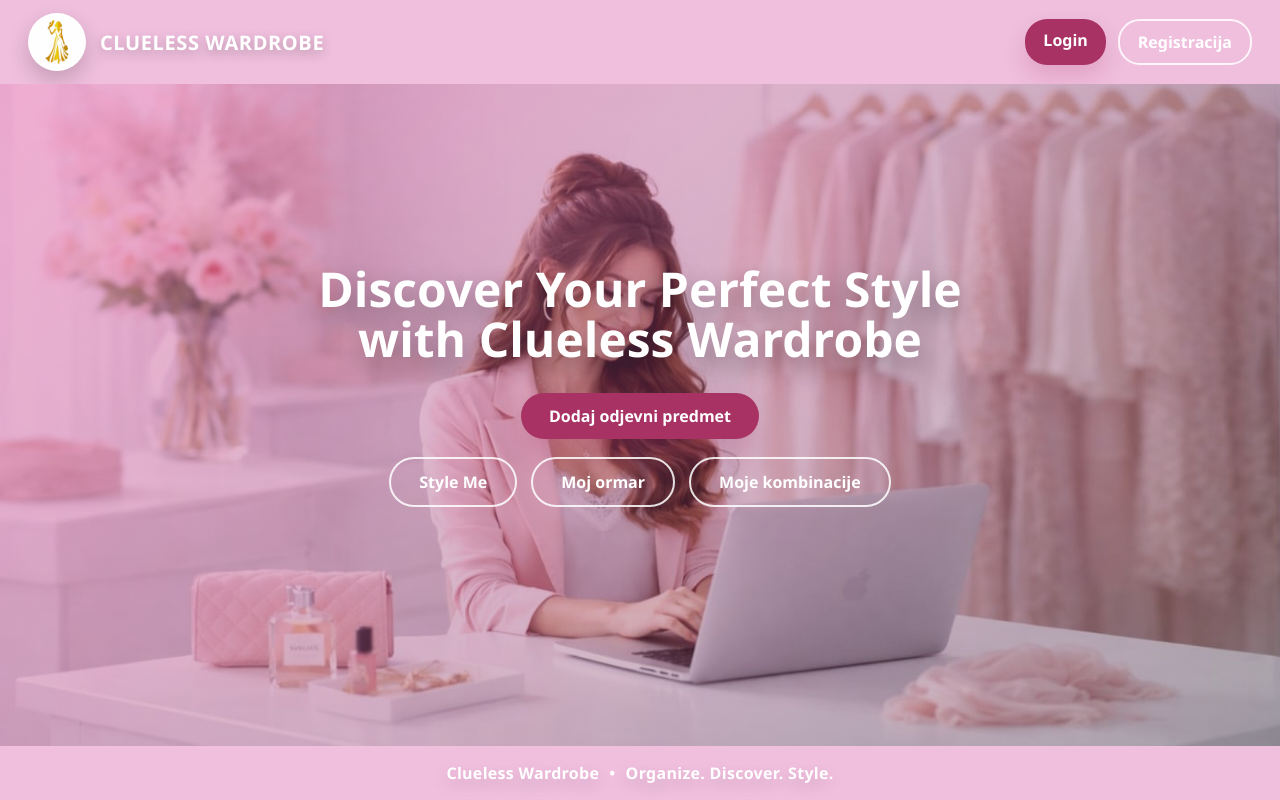
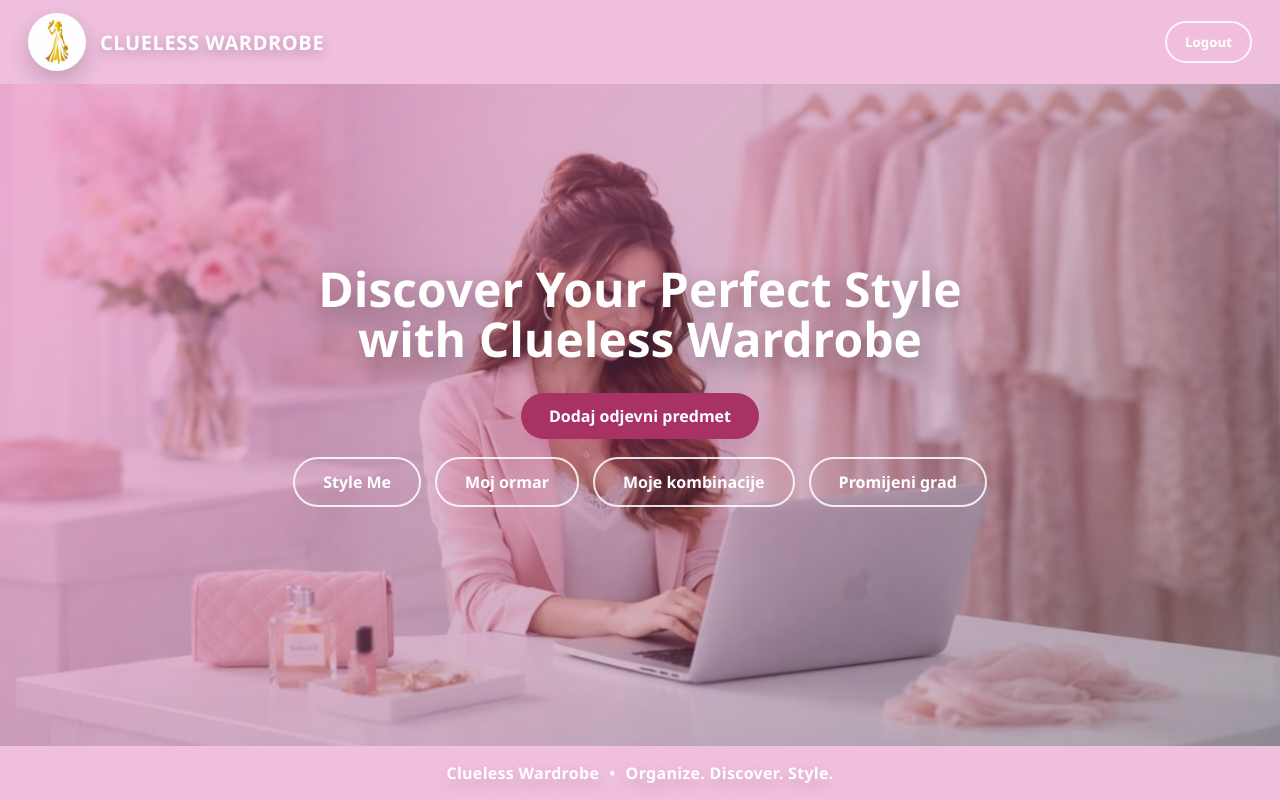
Before and after one commit to marijanab02/Ai_Outfit_Frontend, a React (Create React App) app: page /dashboard in a window 1280 px wide. Built offline with nearby package versions, Linux system fonts and the light colour scheme; sample sign-in values are in the browser's storage.

Commit message:
Location

```diff
--- a/src/App.js
+++ b/src/App.js
@@ -18,7 +18,7 @@ function App() {
 
         <Route path="/login" element={<Login />} />
         <Route path="/register" element={<Register />} />
-        <Route path="/dashboard" element={<Dashboard />} />
+        <Route path="/dashboard" element={<Dashboard />}/>
 
         <Route path="/wardrobe/add" element={<AddClothingItem />} />
         <Route path="/wardrobe" element={<Wardrobe />} />
--- a/src/pages/Dashboard.jsx
+++ b/src/pages/Dashboard.jsx
@@ -1,11 +1,57 @@
 import React from "react";
-import { Link } from "react-router-dom";
+import { Link, useNavigate } from "react-router-dom";
 import "./Dashboard.css";
 
 import logoImg from "../assets/logo.jpeg";
 import heroImg from "../assets/pozadina.jpeg";
 
 function Dashboard() {
+  const user = JSON.parse(localStorage.getItem("user")); // pretpostavljam da tamo čuvaš login info
+  const navigate = useNavigate();
+  const token = localStorage.getItem("token");
+  const isLoggedIn = !!token && !!user;
+
+  const changeCity = async () => {
+    const newCity = prompt("Unesi svoj grad:");
+
+    if (!newCity) return; // ako je prazan, izlazi
+
+    try {
+
+      const response = await fetch(`http://localhost:8000/api/users/${user.id}`, {
+        method: "PATCH",
+        headers: {
+          "Content-Type": "application/json",
+          "Authorization": `Bearer ${token}`
+        },
+        body: JSON.stringify({
+          location_city: newCity
+        })
+      });
+
+      if (!response.ok) throw new Error("Greška pri promjeni grada");
+
+      alert("Grad je uspješno promijenjen!");
+    } catch (error) {
+      alert(error.message);
+    }
+  };
+  const logout = async () => {
+    try {
+      await fetch("http://localhost:8000/api/logout", {
+        method: "POST",
+        headers: {
+          "Authorization": `Bearer ${token}`,
+        },
+      });
+    } catch (e) {
+      // čak i ako backend padne, frontend se mora očistiti
+    } finally {
+      localStorage.removeItem("token");
+      localStorage.removeItem("user");
+      navigate("/login");
+    }
+  };
   return (
     <div className="dash">
       <header className="dash-header">
@@ -17,8 +63,16 @@ function Dashboard() {
         </div>
 
         <nav className="dash-nav">
-          <Link to="/login" className="dash-navBtn">Login</Link>
-          <Link to="/register" className="dash-navBtn outline">Registracija</Link>
+          {!isLoggedIn ? (
+            <>
+              <Link to="/login" className="dash-navBtn">Login</Link>
+              <Link to="/register" className="dash-navBtn outline">Registracija</Link>
+            </>
+          ) : (
+            <button className="dash-navBtn outline" onClick={logout}>
+              Logout
+            </button>
+          )}
         </nav>
       </header>
 
@@ -48,6 +102,9 @@ function Dashboard() {
               <Link to="/outfits" className="dash-btn ghost">
                 Moje kombinacije
               </Link>
+              <button className="dash-btn ghost" onClick={changeCity}>
+                Promijeni grad
+              </button>
             </div>
           </div>
         </div>
--- a/src/pages/Login.jsx
+++ b/src/pages/Login.jsx
@@ -13,7 +13,36 @@ function Login() {
     try {
       const res = await api.post("/login", { email, password });
       localStorage.setItem("token", res.data.token);
+      localStorage.setItem("user", JSON.stringify(res.data.user)); // <-- dodaj ovo
       alert("Sign in successful!");
+
+      navigator.geolocation.getCurrentPosition(async (position) => {
+        const { latitude, longitude } = position.coords;
+
+        const geoRes = await fetch(
+          `https://nominatim.openstreetmap.org/reverse?lat=${latitude}&lon=${longitude}&format=json`
+        );
+
+        const geoData = await geoRes.json();
+        const city =
+          geoData.address.city ||
+          geoData.address.town ||
+          geoData.address.village;
+
+        if (city) {
+          await fetch(`http://localhost:8000/api/users/${res.data.user.id}`, {
+            method: "PATCH",
+            headers: {
+              "Content-Type": "application/json",
+              Authorization: `Bearer ${res.data.token}`,
+            },
+            body: JSON.stringify({
+              location_city: city,
+            }),
+          });
+        }
+        alert(`Grad je uspješno promijenjen u: ${city}`);
+      });
       navigate("/dashboard");
     } catch (err) {
       alert("Sign in failed!");
```
Also changed, not shown: 1 other file (tests, documents, lock files or other folders).
